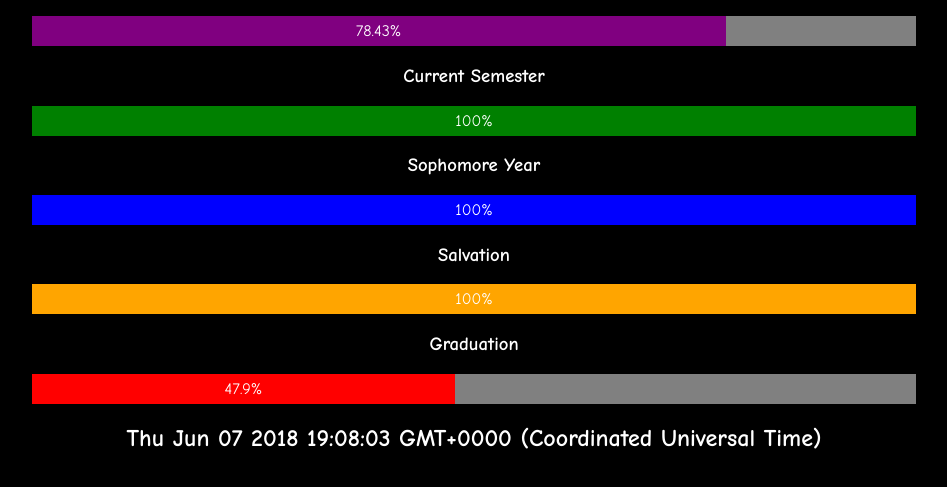
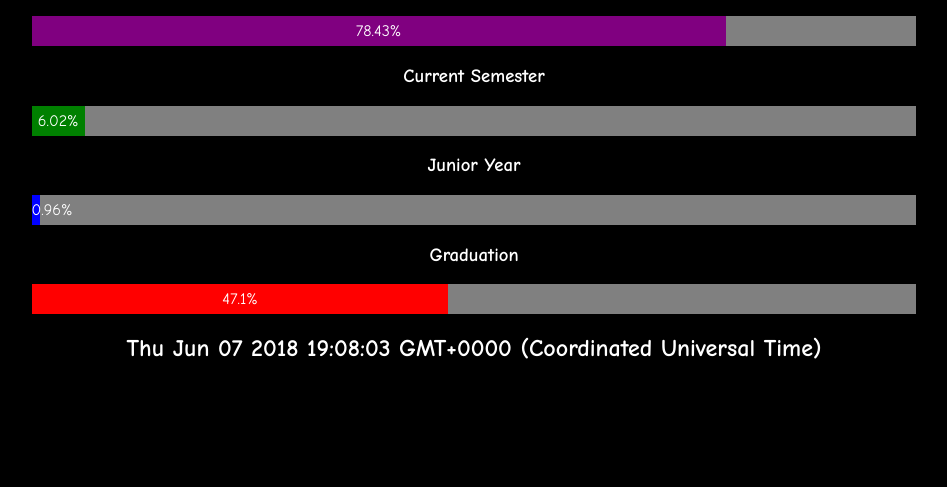
Before and after one commit to KyleRosenberg/CollegeProgressBar, a plain HTML site: page index.html in a window 1280 px wide. Shown: the part 91-578 px from the top of the page, without its empty margins (166-1113 px from the left). Drawn offline with nearby package versions, Linux system fonts and the light colour scheme.

Commit message:
Updated for summer semester

```diff
--- a/index.html
+++ b/index.html
@@ -16,16 +16,10 @@
   	<div class="label" id="label">1%</div>
   </div>
 </div>
-<h3 align="center">Sophomore Year</h3>
+<h3 align="center">Junior Year</h3>
 <div class="myProgress" id="myProgress2">
   <div class="myBar" id="curryer">
   	<div class="label" id="label2">1%</div>
-  </div>
-</div>
-<h3 align="center">Salvation</h3>
-<div class="myProgress" id="myProgress4">
-  <div class="myBar" id="apt">
-  	<div class="label" id="label4">1%</div>
   </div>
 </div>
 <h3 align="center">Graduation</h3>
--- a/main.js
+++ b/main.js
@@ -1,7 +1,6 @@
-var currsem = setInterval(function(){loadValues(new Date(2018, 0, 16, 8), new Date(2018, 4, 9, 18), "currsem", "label")}, 15);
-var curryer = setInterval(function(){loadValues(new Date(2017, 7, 28, 8), new Date(2018, 4, 9, 18), "curryer", "label2")}, 15);
+var currsem = setInterval(function(){loadValues(new Date(2018, 5, 4, 13), new Date(2018, 6, 28, 15), "currsem", "label")}, 15);
+var curryer = setInterval(function(){loadValues(new Date(2018, 5, 4, 13), new Date(2019, 4, 9, 18), "curryer", "label2")}, 15);
 var all = setInterval(function(){loadValues(new Date(2016, 7, 22, 8), new Date(2020, 4, 19, 18), "all", "label3")}, 15);
-var apt = setInterval(function(){loadValues(new Date(2017, 7, 6, 12), new Date(2017, 11, 24, 12), "apt", "label4")}, 15);
 var wend = setInterval(function(){loadValues(getLastDay(new Date(), 1, 8), getNextDay(new Date(), 5, 18), "wend", "label5")}, 15);
 setTime();
 setInterval(setTime, 1000);
@@ -22,11 +21,10 @@ var functs = {
 	"apt": aptloop
 }
 
-function semloop(){setValues(new Date(2018, 0, 16, 8), new Date(2018, 4, 9, 18), "currsem", "label")}
-function yerloop(){setValues(new Date(2017, 7, 28, 8), new Date(2018, 4, 9, 18), "curryer", "label2")}
+function semloop(){setValues(new Date(2018, 5, 4, 13), new Date(2018, 6, 28, 15), "currsem", "label")}
+function yerloop(){setValues(new Date(2018, 5, 4, 13), new Date(2019, 4, 9, 18), "curryer", "label2")}
 function allloop(){setValues(new Date(2016, 7, 22, 8), new Date(2020, 4, 19, 18), "all", "label3")}
 function wenloop(){setValues(getLastDay(new Date(), 1, 8), getNextDay(new Date(), 5, 18), "wend", "label5")}
-function aptloop(){setValues(new Date(2017, 7, 6, 12), new Date(2017, 11, 24, 12), "apt", "label4")}
 
 function setValues(start, end, id, lb){
 	var now = Date.now();
```
